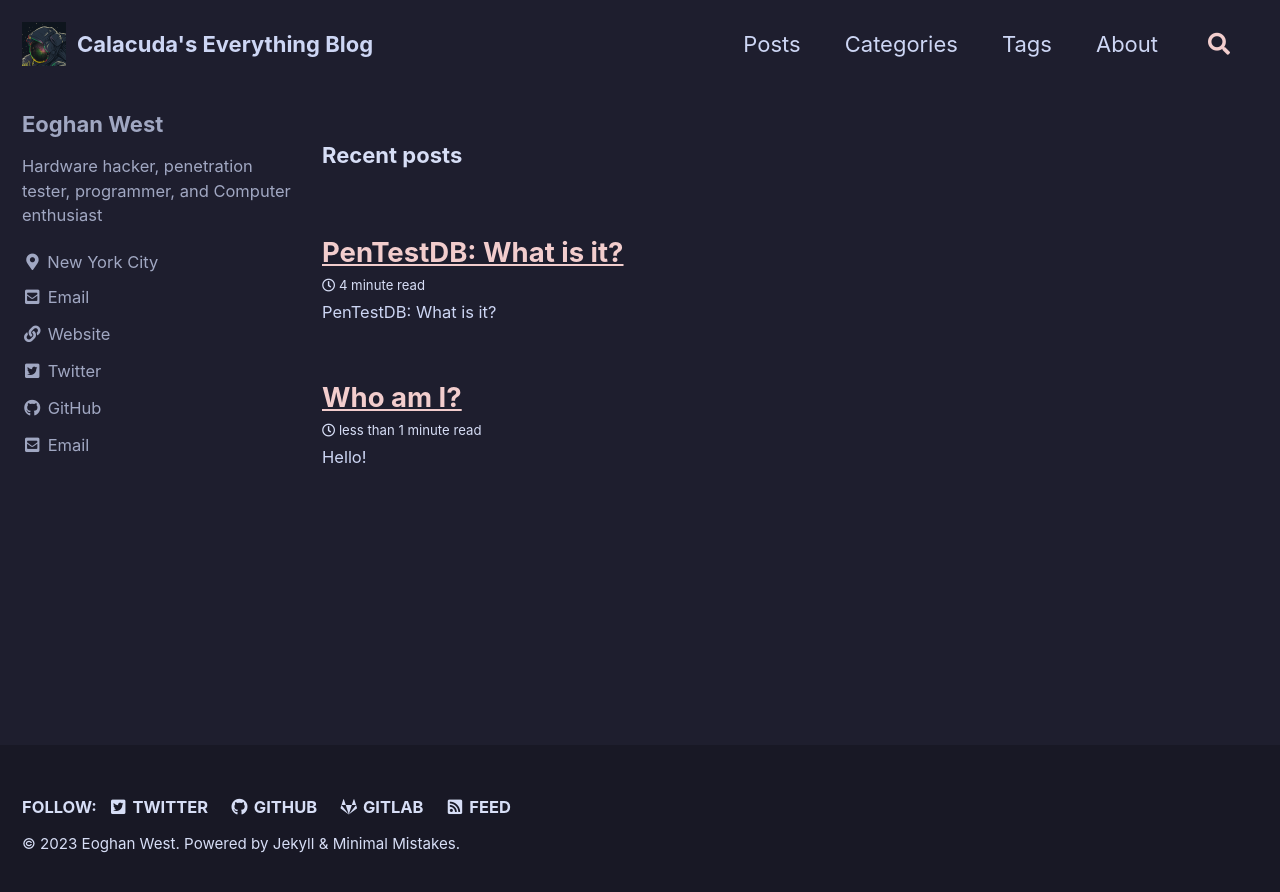
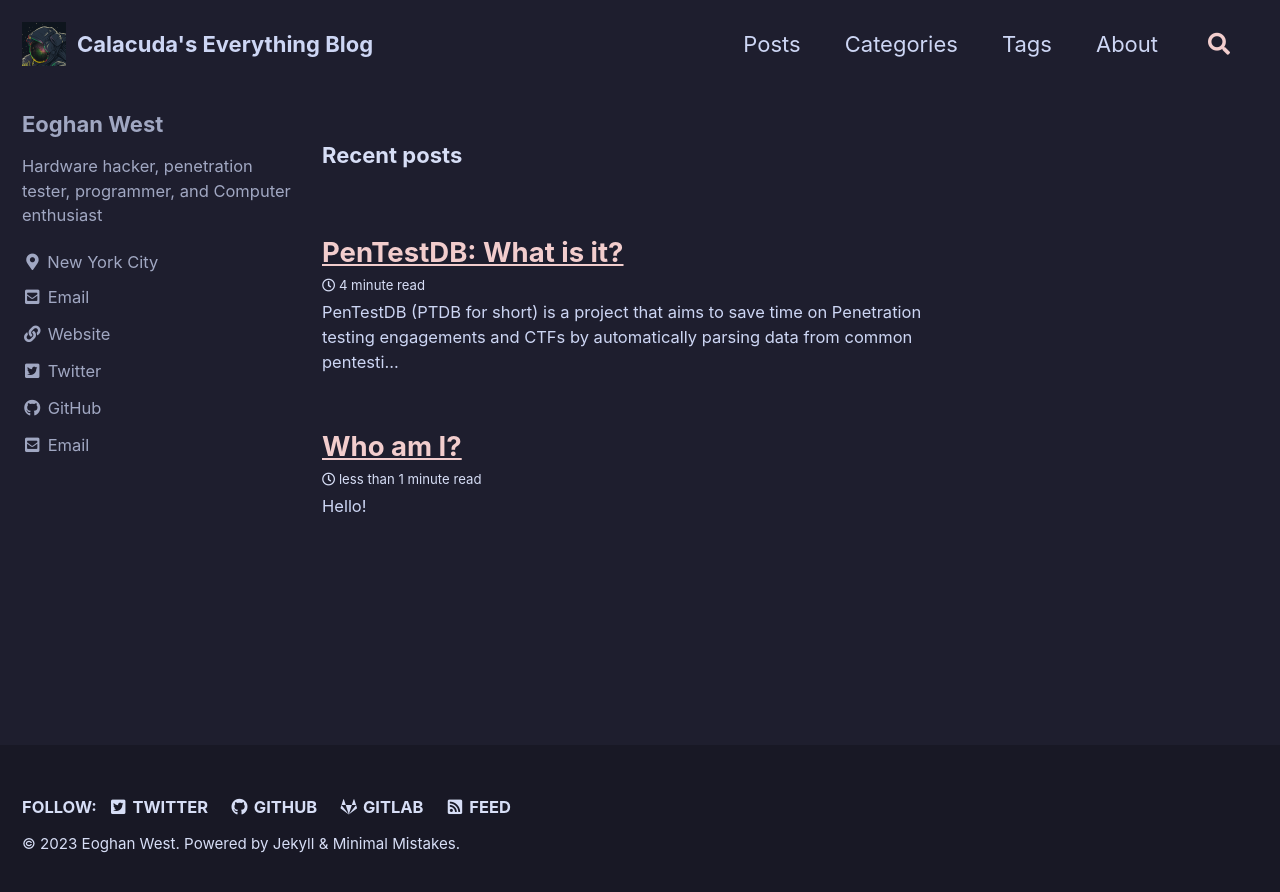
Before and after one commit to calacuda/calacuda.github.io, a Jekyll site: the page built from index.html, in a window 1280 px wide. Shown: the top 892 px of the page. Built offline with Jekyll 4.4.1, drawn with Linux system fonts in a browser that asks for light colours; cached includes are drawn as plain includes; the list of posts is cut into pages by our own code.

Commit message:
removed double header

```diff
--- a/_posts/2023-12-07-post-PTDB.md
+++ b/_posts/2023-12-07-post-PTDB.md
@@ -9,8 +9,6 @@
   - Tools
   - Projects
 ---
-# PenTestDB: What is it?
-
 PenTestDB (PTDB for short) is a project that aims to save time on Penetration testing engagements and CTFs by automatically parsing data from common pentesting commands and adding it to an SQL database. I Wrote this tool initially to make my own life easier, but I thought it might help others too so I decided to write this blog post.
 
 ## Index
```
